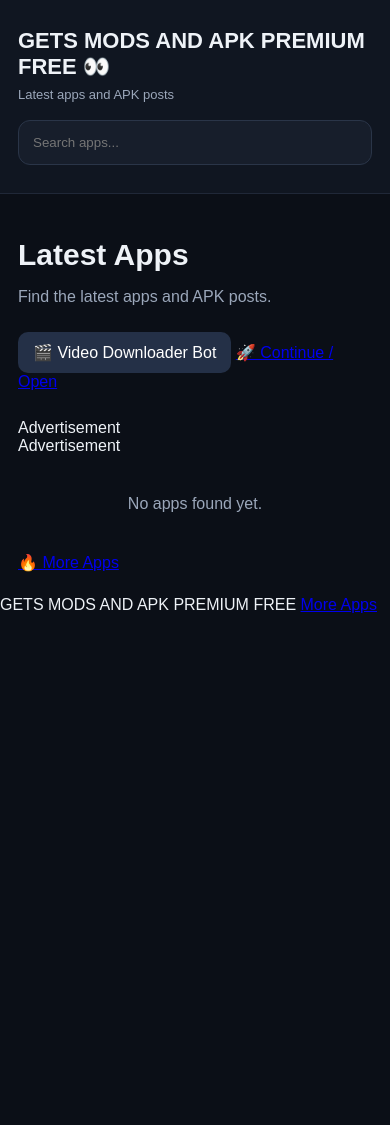
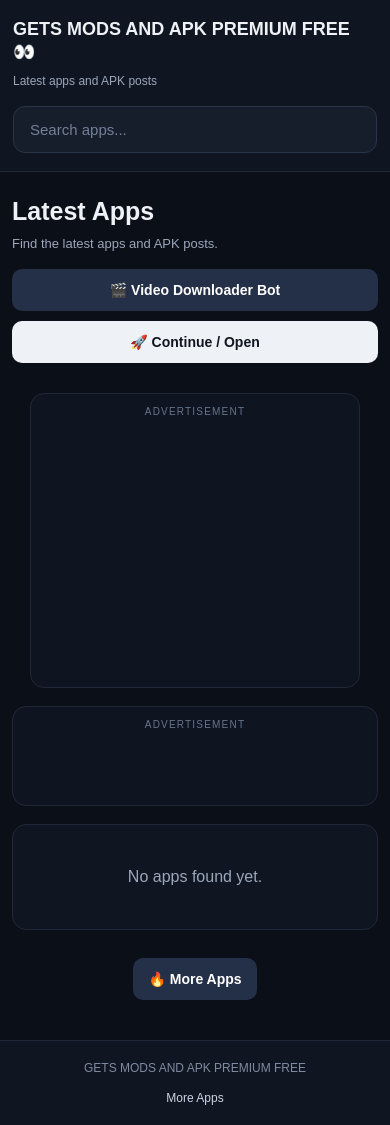
Before and after one commit to meowanas60-ux/Promote-tg-channel-, a Flask app: page / in a window 390 px wide. Before the commit the page ends 613 px from the top, so only its background shows below. Run offline with Flask 3, Linux system fonts and the light colour scheme; data that the repository does not hold is empty; some libraries are stand-ins or nearby versions.

Commit message:
Update style.css

```diff
--- a/static/style.css
+++ b/static/style.css
@@ -1,142 +1,570 @@
 * {
   box-sizing: border-box;
+  }
+
+html {
+scroll-behavior: smooth;
 }
 
 body {
 margin: 0;
 background: #0b0f17;
 color: #eef2f7;
-  font-family: Arial, sans-serif;
+font-family: Arial, Helvetica, sans-serif;
+line-height: 1.5;
 }
 
+/* =========================
+HEADER
+========================= */
+
 header {
-  padding: 28px 18px;
+padding: 22px 18px;
 border-bottom: 1px solid #202838;
 background: #101621;
-  position: sticky;
-  top: 0;
-  z-index: 5;
 }
 
 .brand {
 font-size: 22px;
 font-weight: 800;
+line-height: 1.3;
 }
 
 .sub {
+margin-top: 7px;
 color: #9ba7ba;
-  margin-top: 7px;
 font-size: 13px;
 }
 
+/* =========================
+SEARCH
+========================= */
+
 .search {
-  margin-top: 18px;
+margin-top: 16px;
 }
 
 .search input {
 width: 100%;
 max-width: 700px;
+padding: 14px 16px;
+
 background: #171e2b;
+
 border: 1px solid #2a3548;
 border-radius: 12px;
-  padding: 14px;
-  color: white;
+
+color: #ffffff;
+font-size: 15px;
+
 outline: none;
+
+transition:
+border-color 0.2s ease,
+box-shadow 0.2s ease;
 }
 
-main {
-  max-width: 1100px;
-  margin: auto;
-  padding: 24px 18px;
+.search input::placeholder {
+color: #738097;
 }
 
+.search input:focus {
+border-color: #5d7fb3;
+box-shadow: 0 0 0 3px rgba(93, 127, 179, 0.12);
+}
+
+/* =========================
+MAIN
+========================= */
+
+main {
+width: 100%;
+max-width: 1100px;
+
+margin: 0 auto;
+
+padding: 20px 18px 45px;
+}
+
+/* =========================
+HERO
+========================= */
+
 .hero {
-  padding: 20px 0 28px;
+padding: 14px 0 22px;
 }
 
 .hero h1 {
+margin: 0 0 8px;
+
 font-size: 30px;
-  margin: 0 0 8px;
+line-height: 1.2;
 }
 
 .hero p {
+margin: 0;
+
 color: #9ba7ba;
+font-size: 14px;
+}
+
+.hero-actions {
+display: flex;
+
+flex-wrap: wrap;
+
+gap: 10px;
+
+margin-top: 16px;
+}
+
+/* =========================
+BUTTONS
+========================= */
+
+.video,
+.smart-link,
+.download,
+.direct,
+.more-link {
+display: inline-flex;
+
+align-items: center;
+justify-content: center;
+
+min-height: 42px;
+
+padding: 10px 15px;
+
+border-radius: 10px;
+
+text-decoration: none;
+
+font-size: 14px;
+font-weight: 700;
+
+transition:
+transform 0.15s ease,
+opacity 0.15s ease;
+}
+
+.video:hover,
+.smart-link:hover,
+.download:hover,
+.direct:hover,
+.more-link:hover {
+transform: translateY(-1px);
+opacity: 0.9;
 }
 
 .video {
-  display: inline-block;
-  margin-top: 10px;
-  padding: 11px 15px;
-  border-radius: 10px;
 background: #243047;
-  color: white;
-  text-decoration: none;
+color: #ffffff;
 }
+
+.smart-link {
+background: #eef2f7;
+color: #10151e;
+}
+
+.download {
+background: #eef2f7;
+color: #10151e;
+}
+
+.direct {
+background: #243047;
+color: #ffffff;
+}
+
+/* =========================
+ADS
+========================= */
+
+.ad-wrap {
+width: 100%;
+
+margin: 8px auto 22px;
+
+padding: 10px;
+
+border: 1px solid #202838;
+border-radius: 14px;
+
+background: #0f1520;
+
+text-align: center;
+
+overflow: hidden;
+}
+
+.ad-label {
+margin-bottom: 8px;
+
+color: #66758c;
+
+font-size: 10px;
+
+text-transform: uppercase;
+
+letter-spacing: 0.12em;
+}
+
+/* 300x250 */
+
+.ad-300 {
+max-width: 330px;
+}
+
+.banner-300 {
+width: 300px;
+max-width: 100%;
+
+min-height: 250px;
+
+margin: 0 auto;
+
+display: grid;
+
+place-items: center;
+}
+
+/* Native ad */
+
+.native-ad {
+min-height: 100px;
+}
+
+.native-ad > div:not(.ad-label) {
+width: 100%;
+max-width: 100%;
+}
+
+/* =========================
+APP GRID
+========================= */
 
 .grid {
 display: grid;
+
 grid-template-columns:
 repeat(
 auto-fit,
 minmax(280px, 1fr)
 );
+
 gap: 16px;
+
+width: 100%;
 }
+
+/* =========================
+APP CARD
+========================= */
 
 .card {
 display: flex;
+
 gap: 14px;
+
+min-width: 0;
+
+padding: 16px;
+
 background: #121927;
+
 border: 1px solid #222d40;
+
 border-radius: 16px;
-  padding: 16px;
+
+transition:
+border-color 0.2s ease,
+transform 0.2s ease;
 }
+
+.card:hover {
+border-color: #34445f;
+
+transform: translateY(-2px);
+}
+
+/* =========================
+APP ICON
+========================= */
 
 .icon {
 width: 64px;
 height: 64px;
+
+flex: 0 0 64px;
+
+display: grid;
+
+place-items: center;
+
 border-radius: 14px;
+
 background: #202b3e;
-  display: grid;
-  place-items: center;
+
+color: #b9c7da;
+
+font-size: 12px;
+
 font-weight: 800;
-  color: #b9c7da;
-  flex: none;
 }
+
+/* =========================
+APP INFORMATION
+========================= */
 
 .info {
 min-width: 0;
+flex: 1;
 }
 
 .info h2 {
+margin: 0 0 5px;
+
 font-size: 18px;
-  margin: 0 0 5px;
+
+line-height: 1.3;
+
+overflow-wrap: anywhere;
 }
 
 .version {
 color: #7f9bc4;
+
 font-size: 13px;
 }
 
 .info p {
+margin: 9px 0 13px;
+
 color: #aab4c3;
+
 font-size: 13px;
-  line-height: 1.45;
+
+line-height: 1.5;
+
+overflow-wrap: anywhere;
 }
 
-.download {
-  display: inline-block;
-  background: #eef2f7;
-  color: #10151e;
-  padding: 9px 13px;
-  border-radius: 9px;
-  text-decoration: none;
-  font-weight: 700;
+/* =========================
+CARD ACTIONS
+========================= */
+
+.card-actions {
+display: flex;
+
+flex-wrap: wrap;
+
+gap: 8px;
 }
+
+/* =========================
+MORE APPS
+========================= */
+
+.more-section {
+display: flex;
+
+justify-content: center;
+
+padding: 28px 0 5px;
+}
+
+.more-link {
+background: #243047;
+color: #ffffff;
+}
+
+/* =========================
+LOADING / EMPTY
+========================= */
 
 .loading,
 .empty {
-  padding: 40px;
+grid-column: 1 / -1;
+
+padding: 40px 20px;
+
 text-align: center;
+
 color: #9ba7ba;
+
+background: #101621;
+
+border: 1px solid #202838;
+
+border-radius: 14px;
 }
+
+/* =========================
+FOOTER
+========================= */
+
+footer {
+border-top: 1px solid #202838;
+
+background: #101621;
+
+padding: 18px;
+}
+
+.footer-inner {
+width: 100%;
+max-width: 1100px;
+
+margin: 0 auto;
+
+display: flex;
+
+align-items: center;
+justify-content: space-between;
+
+gap: 12px;
+
+color: #7f8ba0;
+
+font-size: 12px;
+}
+
+.footer-inner a {
+color: #cbd5e1;
+
+text-decoration: none;
+}
+
+/* =========================
+TABLET
+========================= */
+
+@media (max-width: 760px) {
+
+main {
+padding-left: 14px;
+padding-right: 14px;
+}
+
+.grid {
+grid-template-columns: 1fr;
+}
+
+}
+
+/* =========================
+MOBILE
+========================= */
+
+@media (max-width: 560px) {
+
+header {
+padding: 18px 13px;
+}
+
+.brand {
+font-size: 18px;
+}
+
+.sub {
+font-size: 12px;
+}
+
+main {
+padding:
+16px
+12px
+35px;
+}
+
+.hero {
+padding-top: 8px;
+}
+
+.hero h1 {
+font-size: 25px;
+}
+
+.hero p {
+font-size: 13px;
+}
+
+.hero-actions {
+flex-direction: column;
+}
+
+.video,
+.smart-link {
+width: 100%;
+}
+
+.card {
+padding: 13px;
+
+gap: 11px;
+
+border-radius: 14px;
+
+}
+
+.icon {
+width: 54px;
+height: 54px;
+
+flex-basis: 54px;
+
+border-radius: 12px;
+
+}
+
+.info h2 {
+font-size: 16px;
+}
+
+.info p {
+font-size: 12px;
+}
+
+.download,
+.direct {
+min-height: 38px;
+
+padding: 8px 12px;
+
+font-size: 13px;
+
+}
+
+.ad-wrap {
+margin-bottom: 18px;
+}
+
+.footer-inner {
+flex-direction: column;
+
+text-align: center;
+
+}
+
+}
+
+/* =========================
+VERY SMALL PHONES
+========================= */
+
+@media (max-width: 360px) {
+
+.card {
+flex-direction: column;
+}
+
+.icon {
+width: 50px;
+height: 50px;
+
+flex-basis: 50px;
+
+}
+
+}
```
Lines whose indentation alone changed are shown as unchanged.
